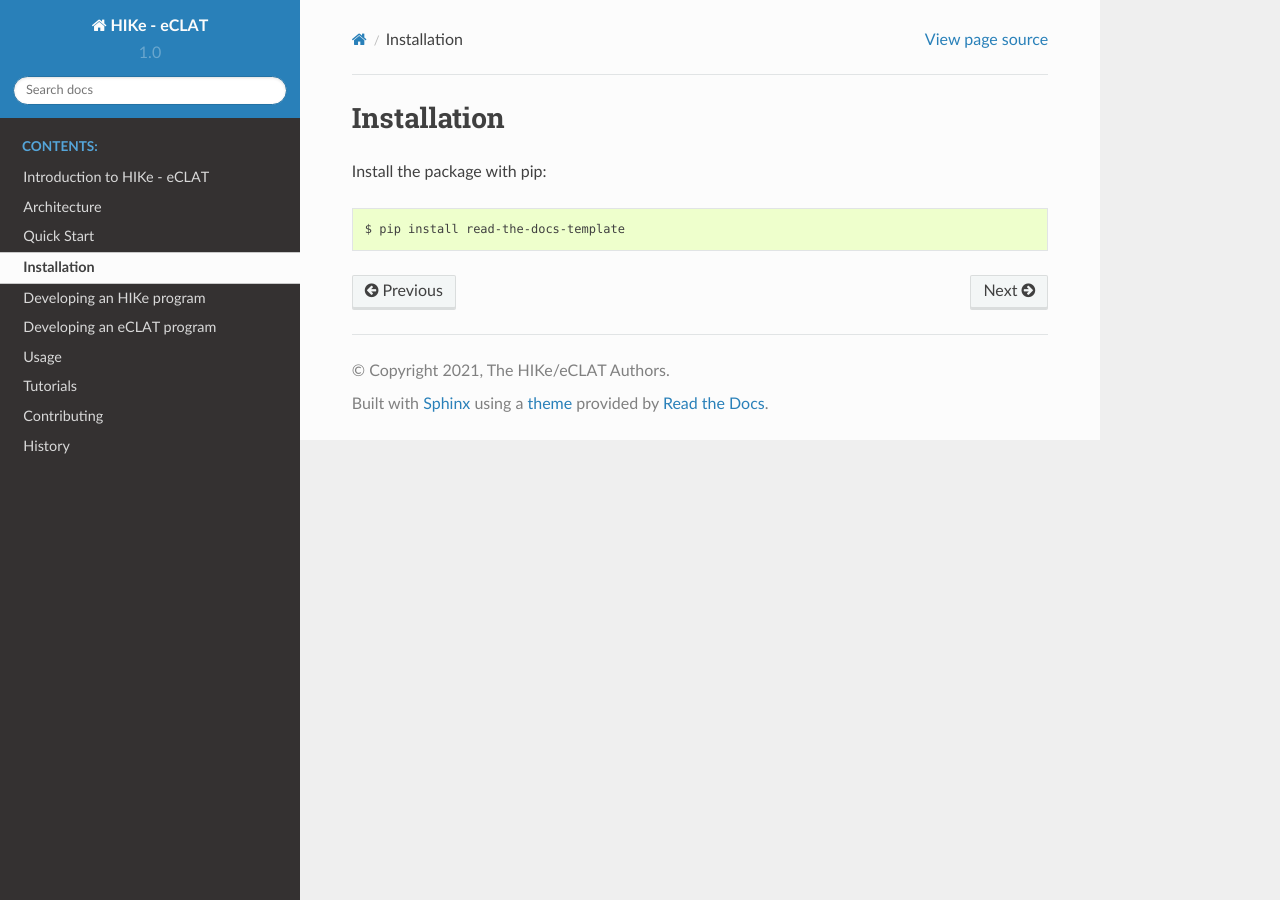
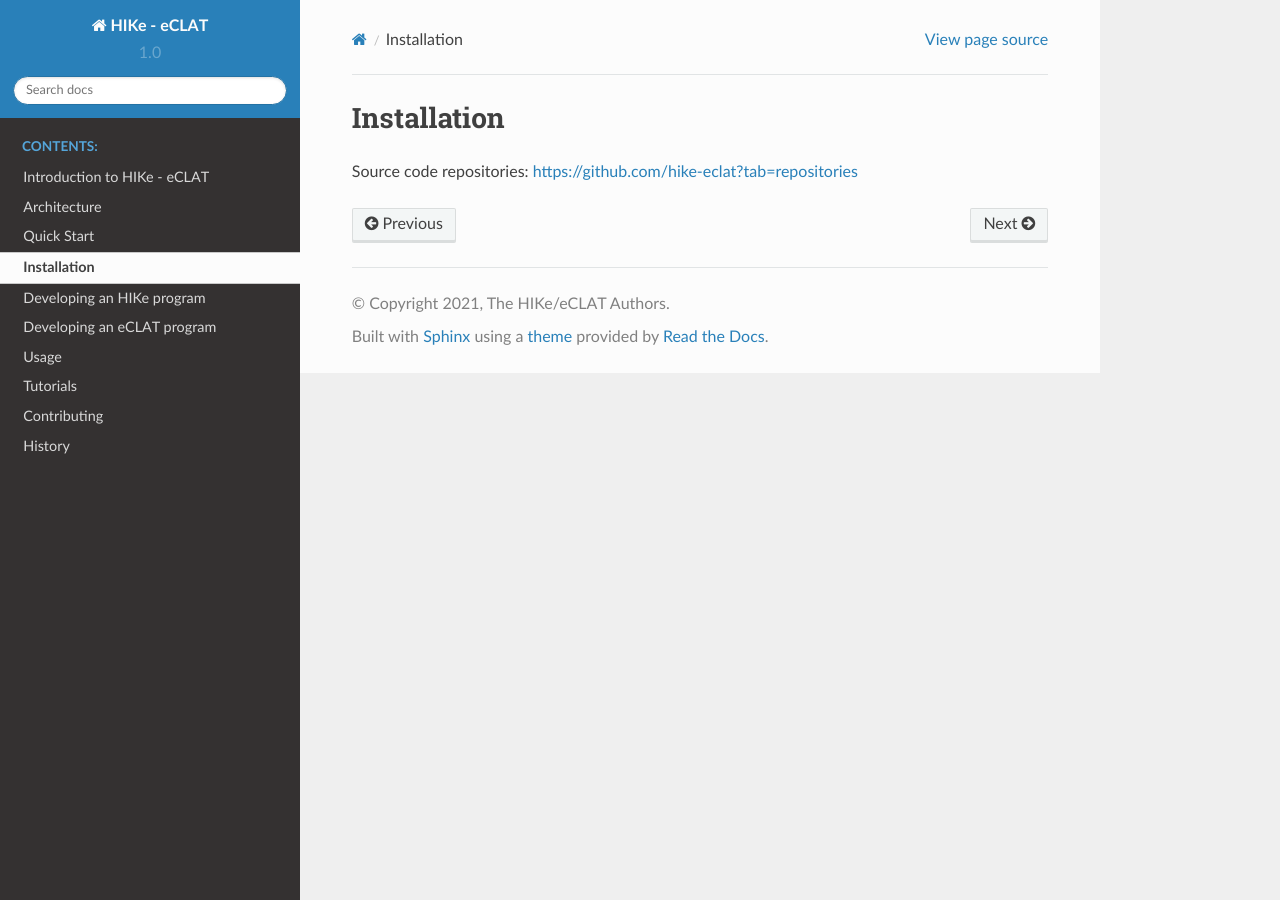
Before and after one commit to hike-eclat/docs, a Sphinx documentation site: the page built from docs/installation.rst, in a window 1280 px wide. Built offline with Sphinx 7.4.7 and the Read the Docs theme 2.0.0, drawn with Linux system fonts in a browser that asks for light colours; pages that are not in the unit, such as notebooks, are missing from menus.

Commit message:
Update installation.rst

```diff
--- a/docs/installation.rst
+++ b/docs/installation.rst
@@ -2,6 +2,4 @@
 Installation
 ============
 
-Install the package with pip::
-
-    $ pip install read-the-docs-template
+Source code repositories: https://github.com/hike-eclat?tab=repositories
```
